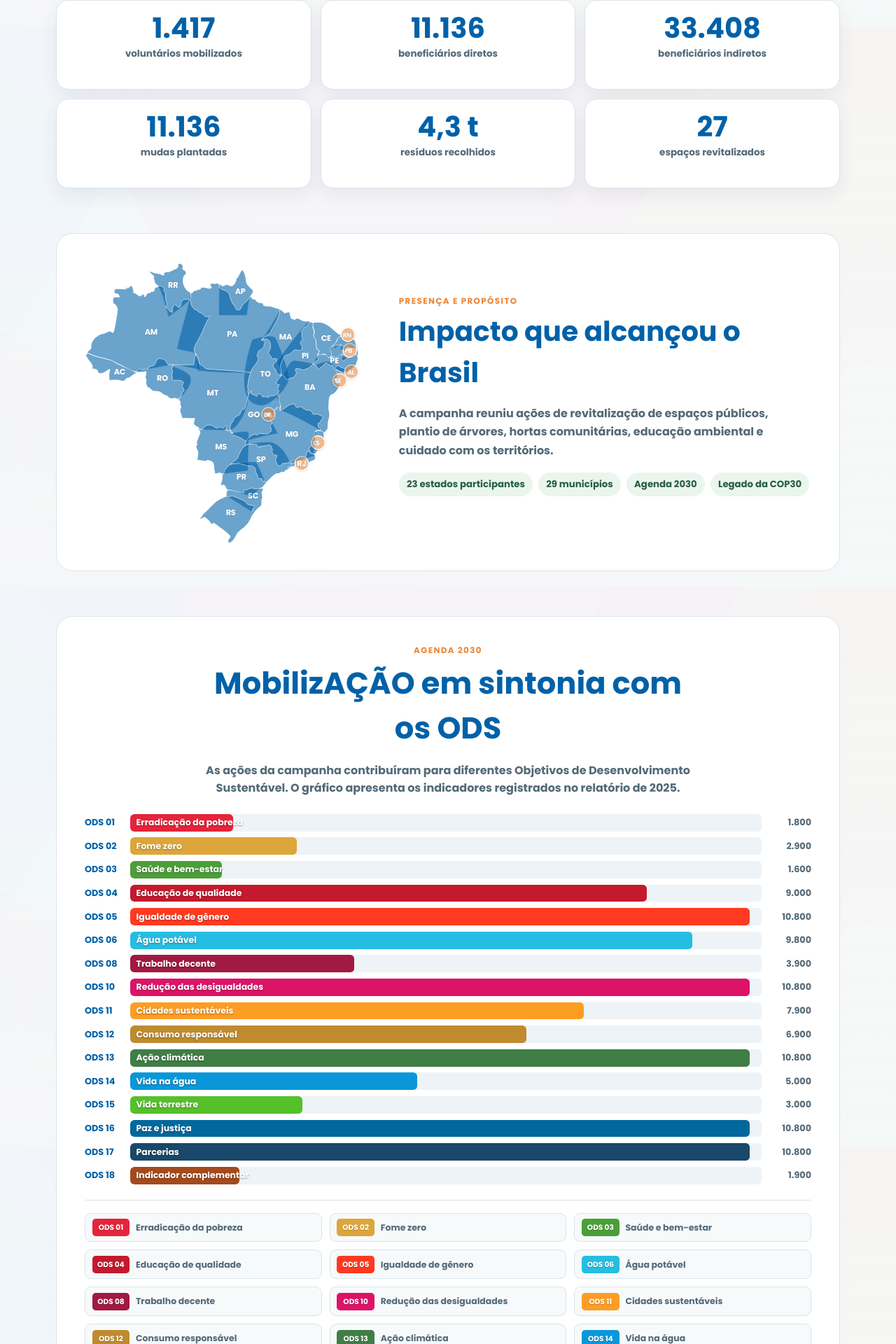
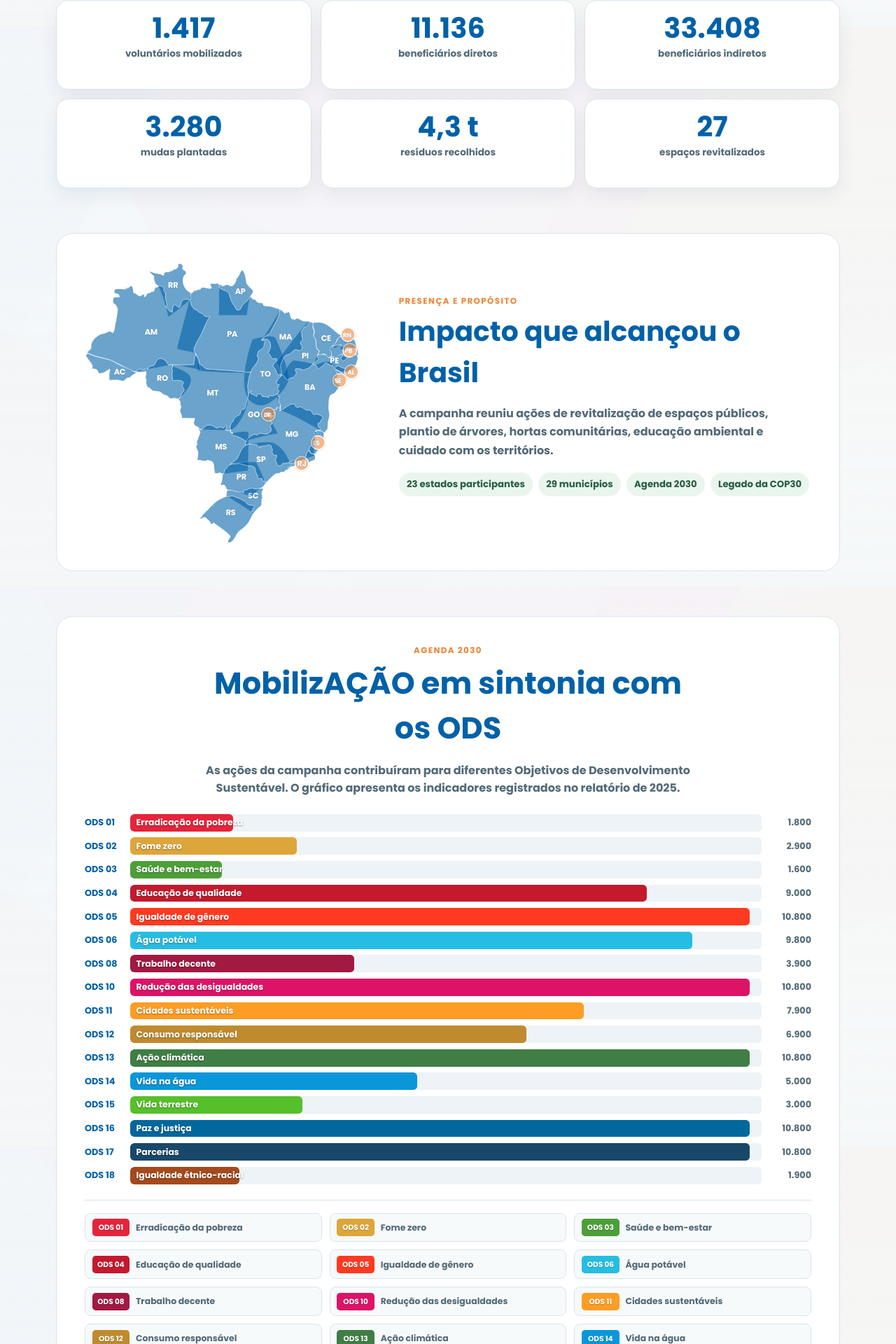
Before and after one commit to NataliaAraujo2/mobilizacao, a React (Vite) app: page /2025 in a window 1280 px wide. Shown: the part 879-2799 px from the top of the page at 70% size. Built offline with nearby package versions, Linux system fonts and the light colour scheme; no server answers.

Commit message:
fix: corrigir dados de mudas e ods 18

```diff
--- a/src/pages/Campaign2025Page.jsx
+++ b/src/pages/Campaign2025Page.jsx
@@ -17,7 +17,7 @@ const odsIndicators = [
   [11, "Cidades sustentáveis", 7900, "#fd9d24"], [12, "Consumo responsável", 6900, "#bf8b2e"],
   [13, "Ação climática", 10800, "#3f7e44"], [14, "Vida na água", 5000, "#0a97d9"],
   [15, "Vida terrestre", 3000, "#56c02b"], [16, "Paz e justiça", 10800, "#00689d"],
-  [17, "Parcerias", 10800, "#19486a"], [18, "Indicador complementar", 1900, "#a44a1c"],
+  [17, "Parcerias", 10800, "#19486a"], [18, "Igualdade étnico-racial", 1900, "#a44a1c"],
 ];
 
 export default function Campaign2025Page() {
@@ -56,7 +56,7 @@ export default function Campaign2025Page() {
       <section className={styles.section} aria-labelledby="numbers-title">
         <div className={styles.sectionHeading}><p className={styles.eyebrow}>Impacto nacional</p><h2 id="numbers-title">Grandes números da mobilização</h2></div>
         <div className={styles.numbers}>
-          {[['1.417', 'voluntários mobilizados'], ['11.136', 'beneficiários diretos'], ['33.408', 'beneficiários indiretos'], ['11.136', 'mudas plantadas'], ['4,3 t', 'resíduos recolhidos'], ['27', 'espaços revitalizados']].map(([value, label]) => <article className={styles.number} key={label}><strong>{value}</strong><span>{label}</span></article>)}
+          {[['1.417', 'voluntários mobilizados'], ['11.136', 'beneficiários diretos'], ['33.408', 'beneficiários indiretos'], ['3.280', 'mudas plantadas'], ['4,3 t', 'resíduos recolhidos'], ['27', 'espaços revitalizados']].map(([value, label]) => <article className={styles.number} key={label}><strong>{value}</strong><span>{label}</span></article>)}
         </div>
       </section>
 
```
